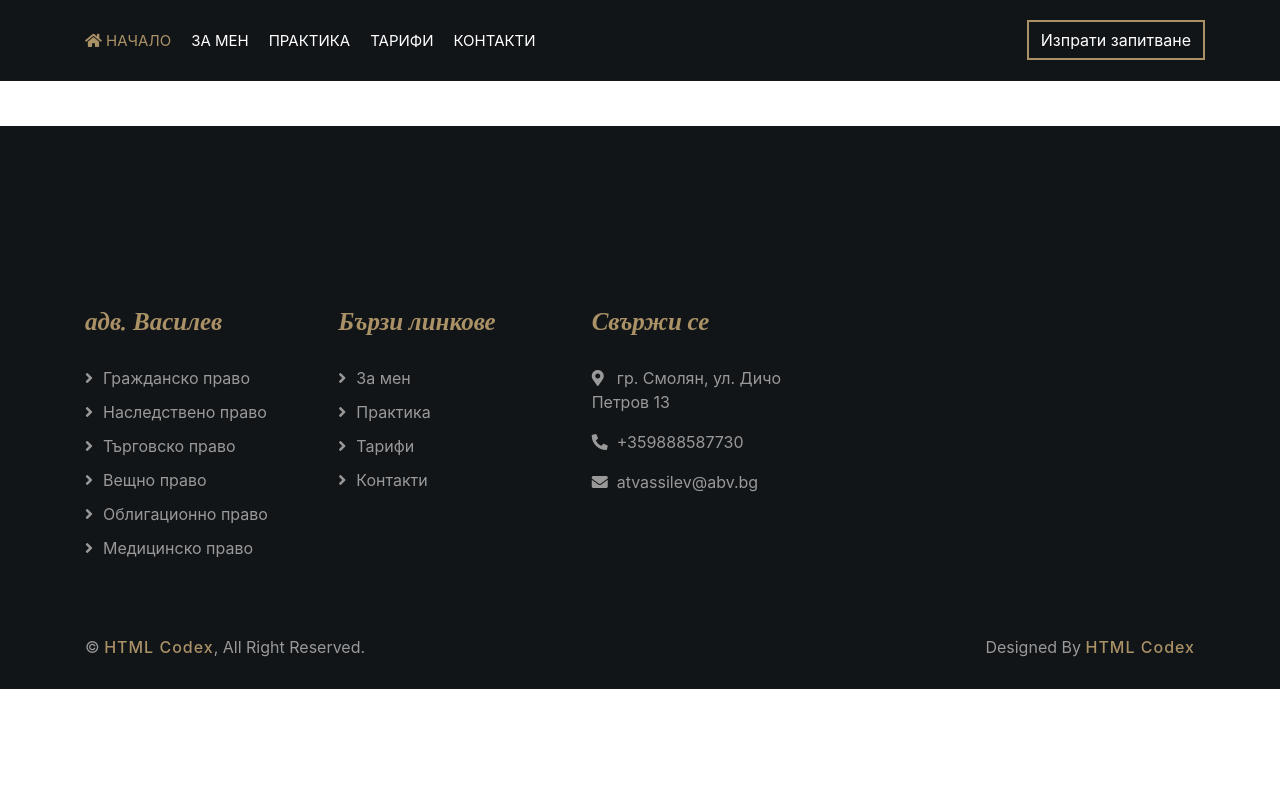
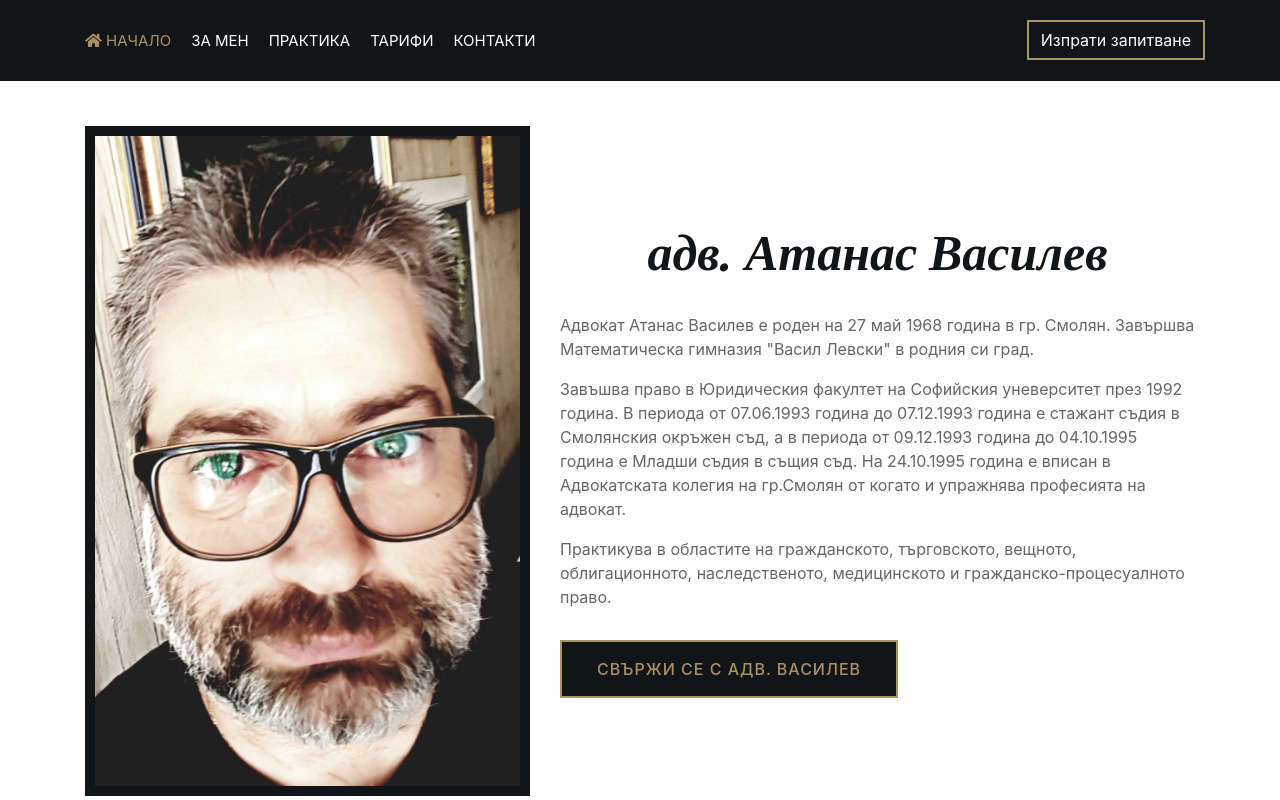
Before and after one commit to AtiVassileva/law-firm-vassilev, a React (Create React App) app in the folder vassilev-law-firm/: page /about in a window 1280 px wide. Shown: the top 800 px of the page. Built offline with nearby package versions, Linux system fonts and the light colour scheme.

Commit message:
Added about page

```diff
--- a/vassilev-law-firm/src/App.js
+++ b/vassilev-law-firm/src/App.js
@@ -1,6 +1,7 @@
 import { Switch, Route } from 'react-router-dom';
 import NavMenu from './components/NavMenu';
 import Home from './components/Home';
+import About from './components/About';
 import Footer from './components/Footer';
 
 function App() {
@@ -9,6 +10,7 @@ function App() {
       <NavMenu />
       <Switch>
         <Route path="/" exact component={Home} />
+        <Route path="/about" exact component={About} />
       </Switch>
       <Footer/>
     </div>
--- /dev/null
+++ b/vassilev-law-firm/src/components/About.js
@@ -0,0 +1,38 @@
+import { Link } from 'react-router-dom';
+
+const About = () => {
+    return (
+        <>
+            <div class="about">
+                <div class="container">
+                    <div class="row align-items-center">
+                        <div class="col-lg-5 col-md-6">
+                            <div class="about-img">
+                                <img src="img/vassilev.jpg" alt="Atanas Vassilev" />
+                            </div>
+                        </div>
+                        <div class="col-lg-7 col-md-6">
+                            <div class="section-header">
+                                <h2>адв. Атанас Василев</h2>
+                            </div>
+                            <div class="about-text">
+                                <p>
+                                    Адвокат Атанас Василев е роден на 27 май 1968 година в гр. Смолян. Завършва Математическа гимназия "Васил Левски" в родния си град.
+                                </p>
+                                <p>
+                                    Завъшва право в Юридическия факултет на Софийския уневерситет през 1992 година. В периода от 07.06.1993 година до 07.12.1993 година е стажант съдия в Смолянския окръжен съд, а в периода от 09.12.1993 година до 04.10.1995 година е Младши съдия в същия съд. На 24.10.1995 година е вписан в Адвокатската колегия на гр.Смолян от когато и упражнява професията на адвокат.
+                                </p>
+                                <p>
+                                    Практикува в областите на
+                                    гражданското, търговското, вещното, облигационното, наследственото, медицинското и гражданско-процесуалното право.</p>
+                                <Link to="/contact" class="btn" href="">Свържи се с адв. Василев</Link>
+                            </div>
+                        </div>
+                    </div>
+                </div>
+            </div>
+        </>
+    );
+};
+
+export default About;
```
